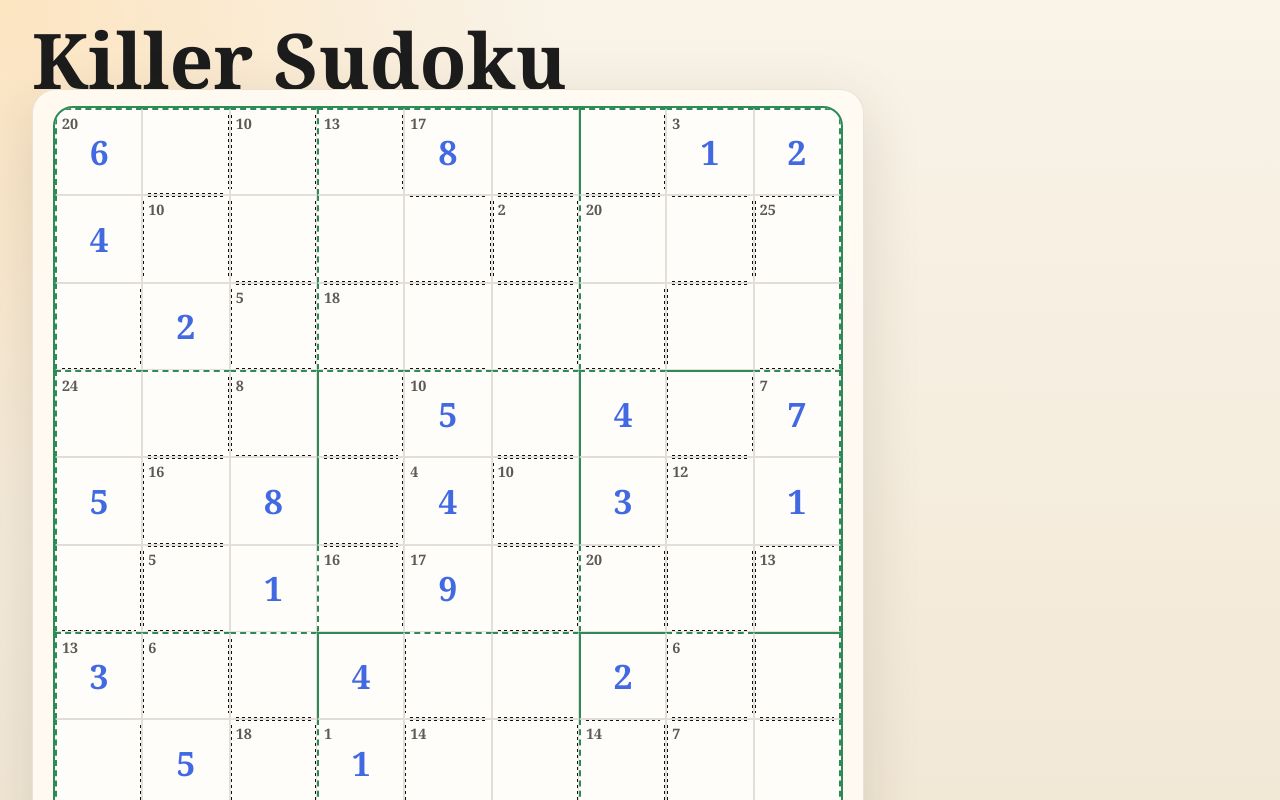
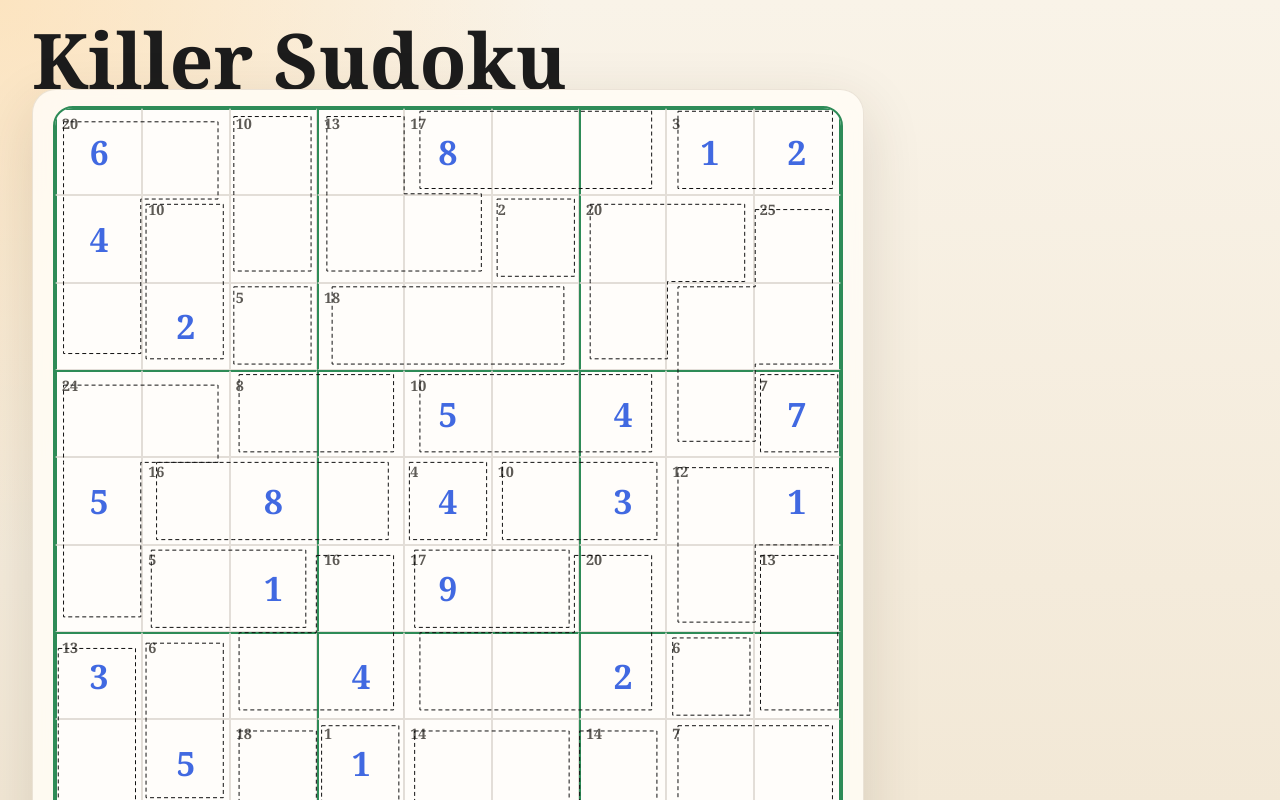
Before and after one commit to Earl-Brown/sudoku-vibe, a Next.js app: page / in a window 1280 px wide. Shown: the top 800 px of the page. Built offline with nearby package versions, Linux system fonts and the light colour scheme.

Commit message:
Shrink SVG cage outlines

```diff
--- a/app/globals.css
+++ b/app/globals.css
@@ -167,32 +167,41 @@ h1 {
   aspect-ratio: 1;
 }
 
+.board-wrap {
+  position: relative;
+}
+
+.board {
+  position: relative;
+  z-index: 1;
+}
+
+.cage-overlay {
+  position: absolute;
+  inset: 0;
+  width: 100%;
+  height: 100%;
+  pointer-events: none;
+  z-index: 2;
+}
+
+.cage-path {
+  fill: none;
+  stroke: #111111;
+  stroke-width: 1;
+  stroke-dasharray: 4 3;
+  stroke-linecap: butt;
+  stroke-linejoin: miter;
+  vector-effect: non-scaling-stroke;
+  transform-box: fill-box;
+  transform-origin: center;
+  transform: scale(0.88);
+}
+
 .cell {
-  --cage-inset: 5px;
-  --cage-thickness: 1px;
-  --cage-top-line: none;
-  --cage-bottom-line: none;
-  --cage-left-line: none;
-  --cage-right-line: none;
   position: relative;
   border: 1px solid rgba(84, 63, 38, 0.16);
-  background-color: transparent;
-  background-image:
-    var(--cage-top-line),
-    var(--cage-bottom-line),
-    var(--cage-left-line),
-    var(--cage-right-line);
-  background-size:
-    calc(100% - (var(--cage-inset) * 2)) var(--cage-thickness),
-    calc(100% - (var(--cage-inset) * 2)) var(--cage-thickness),
-    var(--cage-thickness) calc(100% - (var(--cage-inset) * 2)),
-    var(--cage-thickness) calc(100% - (var(--cage-inset) * 2));
-  background-position:
-    var(--cage-inset) top,
-    var(--cage-inset) bottom,
-    left top var(--cage-inset),
-    right top var(--cage-inset);
-  background-repeat: no-repeat;
+  background: transparent;
   min-height: 70px;
   padding: 4px;
   cursor: pointer;
@@ -249,21 +258,7 @@ h1 {
   color: var(--muted);
 }
 
-.cage-top {
-  --cage-top-line: repeating-linear-gradient(to right, #111111 0 3px, transparent 3px 6px);
-}
 
-.cage-bottom {
-  --cage-bottom-line: repeating-linear-gradient(to right, #111111 0 3px, transparent 3px 6px);
-}
-
-.cage-left {
-  --cage-left-line: repeating-linear-gradient(to bottom, #111111 0 3px, transparent 3px 6px);
-}
-
-.cage-right {
-  --cage-right-line: repeating-linear-gradient(to bottom, #111111 0 3px, transparent 3px 6px);
-}
 
 .cage-complete {
 }
--- a/components/game-app.tsx
+++ b/components/game-app.tsx
@@ -151,6 +151,98 @@ function getCageLabelMap(puzzleId: string) {
   return map;
 }
 
+type OverlayPath = {
+  cageId: string;
+  d: string;
+};
+
+function pointKey(x: number, y: number) {
+  return `${x},${y}`;
+}
+
+function edgeKey(a: string, b: string) {
+  return a < b ? `${a}|${b}` : `${b}|${a}`;
+}
+
+function parsePoint(point: string) {
+  const [x, y] = point.split(",").map(Number);
+  return { x, y };
+}
+
+function buildCageOverlayPaths(puzzleId: string) {
+  const puzzle = getPuzzleById(puzzleId);
+  const unit = 10;
+
+  return puzzle.cages.flatMap((cage) => {
+    const edges = new Map<string, { a: string; b: string }>();
+
+    cage.cells.forEach((cell) => {
+      const left = cell.col * unit;
+      const top = cell.row * unit;
+      const right = left + unit;
+      const bottom = top + unit;
+      const cellEdges: Array<[string, string]> = [
+        [pointKey(left, top), pointKey(right, top)],
+        [pointKey(right, top), pointKey(right, bottom)],
+        [pointKey(right, bottom), pointKey(left, bottom)],
+        [pointKey(left, bottom), pointKey(left, top)]
+      ];
+
+      cellEdges.forEach(([a, b]) => {
+        const key = edgeKey(a, b);
+        if (edges.has(key)) {
+          edges.delete(key);
+        } else {
+          edges.set(key, { a, b });
+        }
+      });
+    });
+
+    const adjacency = new Map<string, Set<string>>();
+    edges.forEach(({ a, b }) => {
+      if (!adjacency.has(a)) adjacency.set(a, new Set());
+      if (!adjacency.has(b)) adjacency.set(b, new Set());
+      adjacency.get(a)?.add(b);
+      adjacency.get(b)?.add(a);
+    });
+
+    const remaining = new Map(edges);
+    const loops: OverlayPath[] = [];
+
+    while (remaining.size > 0) {
+      const first = remaining.values().next().value as { a: string; b: string };
+      const points = [first.a, first.b];
+      let previous = first.a;
+      let current = first.b;
+      remaining.delete(edgeKey(first.a, first.b));
+
+      while (current !== points[0]) {
+        const options = [...(adjacency.get(current) ?? [])].filter((next) => remaining.has(edgeKey(current, next)));
+        const nextPoint = options.find((next) => next !== previous) ?? options[0];
+
+        if (!nextPoint) {
+          break;
+        }
+
+        remaining.delete(edgeKey(current, nextPoint));
+        points.push(nextPoint);
+        previous = current;
+        current = nextPoint;
+      }
+
+      const d = points
+        .map((point, index) => {
+          const parsed = parsePoint(point);
+          return `${index === 0 ? "M" : "L"}${parsed.x} ${parsed.y}`;
+        })
+        .join(" ") + " Z";
+
+      loops.push({ cageId: cage.id, d });
+    }
+
+    return loops;
+  });
+}
 function getSelectedDigitCells(state: GameState) {
   const cells = new Set<string>();
 
@@ -196,6 +288,7 @@ function buildCellClassNames(
   return classes.join(" ");
 }
 
+
 function IconButton({
   className,
   label,
@@ -231,6 +324,7 @@ export function GameApp() {
   const { ready, state, setState } = useHydratedGameState();
   const cageIdMap = useMemo(() => getCageIdMap(state.puzzleId), [state.puzzleId]);
   const cageLabelMap = useMemo(() => getCageLabelMap(state.puzzleId), [state.puzzleId]);
+  const cageOverlayPaths = useMemo(() => buildCageOverlayPaths(state.puzzleId), [state.puzzleId]);
   const completedDigits = useMemo(() => getCompletedDigits(state), [state]);
   const selectedDigitCells = useMemo(() => getSelectedDigitCells(state), [state]);
 
@@ -247,7 +341,13 @@ export function GameApp() {
       <section className="workspace">
         <div className="board-panel">
           <div className={`board-shell ${state.isPaused ? "paused" : ""}`}>
-            <div className="board" role="grid" aria-label="Killer Sudoku board" aria-hidden={state.isPaused}>
+            <div className="board-wrap">
+              <svg className="cage-overlay" viewBox="0 0 90 90" aria-label="Killer cage overlay" aria-hidden="true">
+                {cageOverlayPaths.map((path) => (
+                  <path key={path.cageId} data-cage-id={path.cageId} className="cage-path" d={path.d} />
+                ))}
+              </svg>
+              <div className="board" role="grid" aria-label="Killer Sudoku board" aria-hidden={state.isPaused}>
               {range(9).flatMap((row) =>
                 range(9).map((col) => {
                   const value = state.values[row][col];
@@ -259,19 +359,11 @@ export function GameApp() {
                   const hasBoxLeft = col % 3 === 0;
                   const hasBoxBottom = row === 8;
                   const hasBoxRight = col === 8;
-                  const hasCageTop = row === 0 || cageIdMap.get(keyForCell(row - 1, col)) !== cageId;
-                  const hasCageBottom = row === 8 || cageIdMap.get(keyForCell(row + 1, col)) !== cageId;
-                  const hasCageLeft = col === 0 || cageIdMap.get(keyForCell(row, col - 1)) !== cageId;
-                  const hasCageRight = col === 8 || cageIdMap.get(keyForCell(row, col + 1)) !== cageId;
                   const borderClasses = [
-                    hasCageTop && !hasBoxTop ? "cage-top" : "",
-                    hasCageBottom && !hasBoxBottom ? "cage-bottom" : "",
-                    hasCageLeft && !hasBoxLeft ? "cage-left" : "",
-                    hasCageRight && !hasBoxRight ? "cage-right" : "",
-                    hasBoxTop ? (hasCageTop ? "box-top-overlap" : "box-top") : "",
-                    hasBoxLeft ? (hasCageLeft ? "box-left-overlap" : "box-left") : "",
-                    hasBoxBottom ? (hasCageBottom ? "box-bottom-overlap" : "box-bottom") : "",
-                    hasBoxRight ? (hasCageRight ? "box-right-overlap" : "box-right") : ""
+                    hasBoxTop ? "box-top" : "",
+                    hasBoxLeft ? "box-left" : "",
+                    hasBoxBottom ? "box-bottom" : "",
+                    hasBoxRight ? "box-right" : ""
                   ]
                     .filter(Boolean)
                     .join(" ");
@@ -302,6 +394,7 @@ export function GameApp() {
                   );
                 })
               )}
+              </div>
             </div>
             {state.isPaused ? <div className="pause-overlay">Paused</div> : null}
           </div>
```
Also changed, not shown: 1 other file (tests, documents, lock files or other folders).
